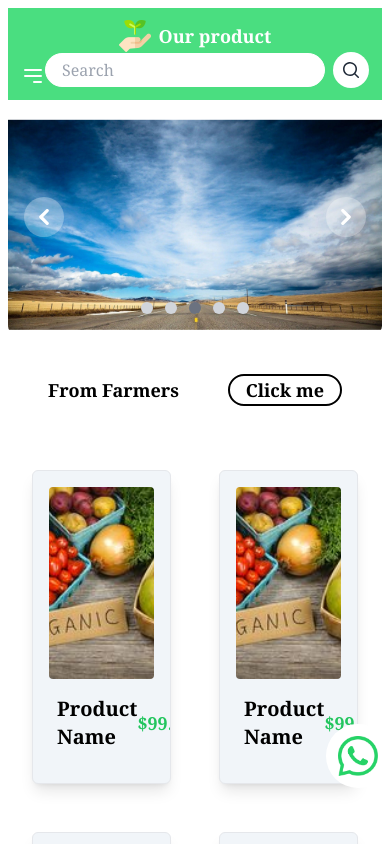
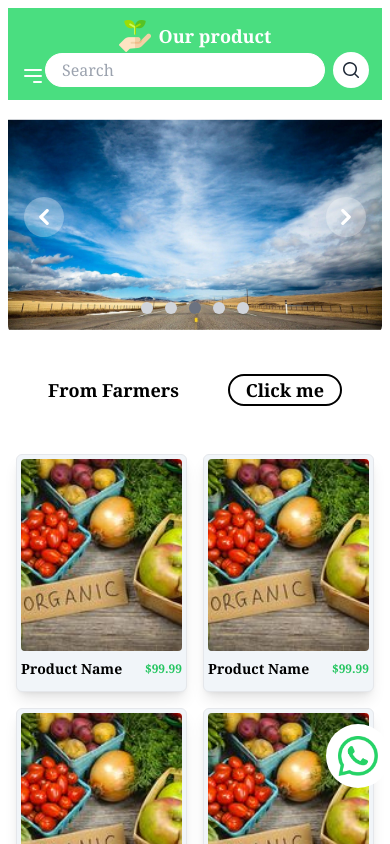
Before and after one commit to GayathriCodes2/THENNAVAN-UI, a Next.js app: page / in a window 390 px wide. Shown: the top 844 px of the page. Built offline with nearby package versions, Linux system fonts and the light colour scheme.

Commit message:
Updated home page card

```diff
--- a/components/homePageListCard.jsx
+++ b/components/homePageListCard.jsx
@@ -2,9 +2,9 @@ import Image from 'next/image';
 
 const HomepageCard = ({ data }) => {
   return (
-    <div className="shadow-lg border rounded-md overflow-hidden p-4 m-6 bg-slate-100">
+    <div className="shadow-lg border rounded-md overflow-hidden lg:p-4 lg:m-6 m-2 p-1 bg-slate-100">
 
-      <div className="relative h-48 lg:w-full">
+      <div className="relative h-48 w-full">
         <Image
           src={data.imageUrl}
           alt={data.heading}
@@ -14,11 +14,11 @@ const HomepageCard = ({ data }) => {
           className='rounded'
         />
       </div>
-      <div className="p-2 lg:flex-grow">
+      <div className="lg:p-2 lg:flex-grow">
 
         <div className="flex items-center justify-between my-auto">
-          <h3 className="text-xl font-semibold mb-2 mt-2">{data.heading}</h3>
-          <p className="text-lg font-bold text-green-500">${data.price}</p>
+          <h3 className="lg:text-xl text-sm font-semibold mb-2 mt-2">{data.heading}</h3>
+          <p className="lg:text-lg font-bold text-xs text-green-500">${data.price}</p>
         </div>
       </div>
     </div>
```
